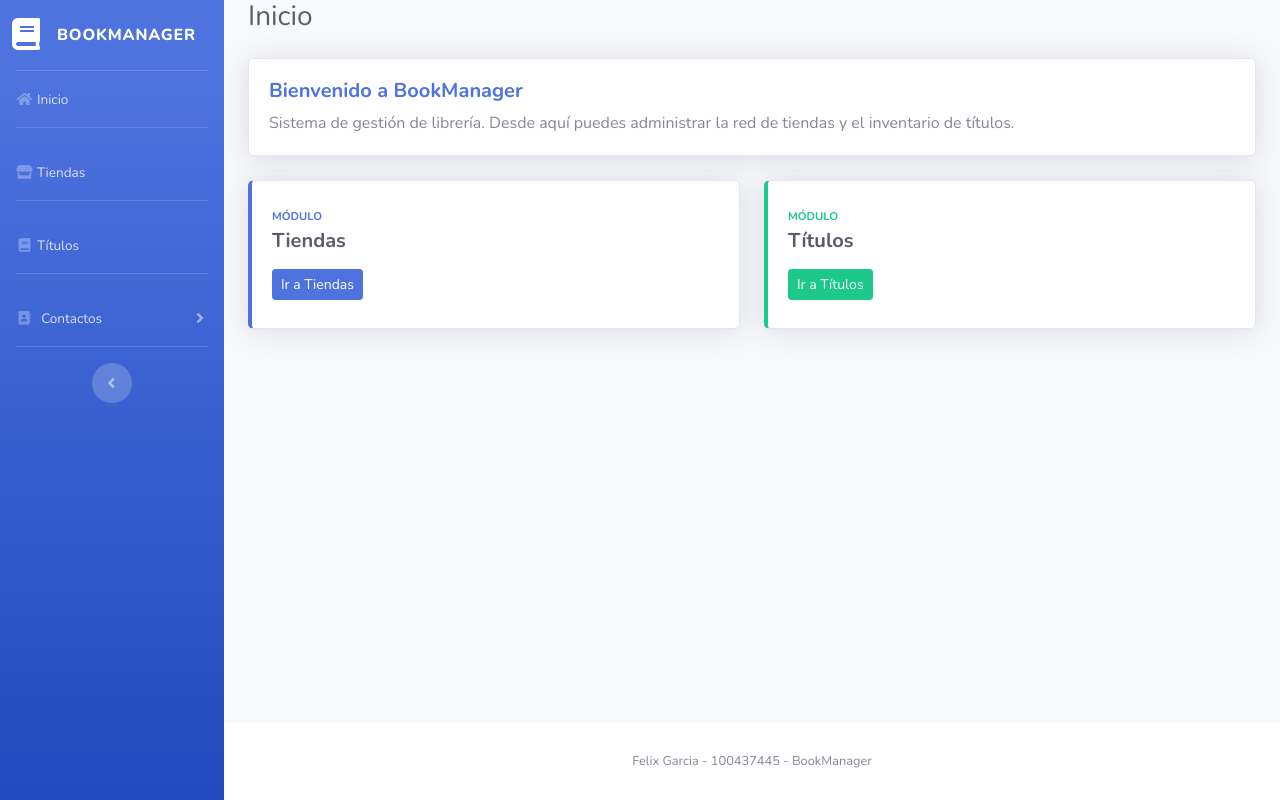
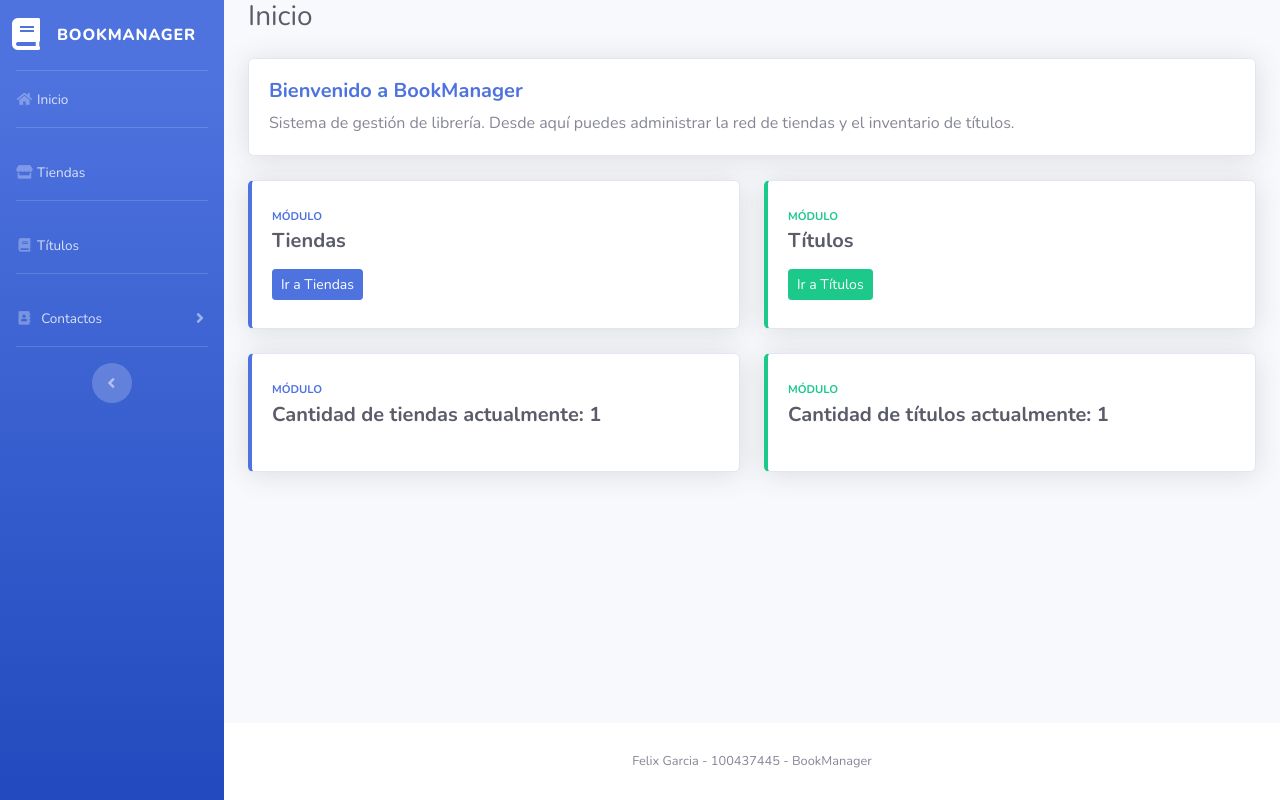
Before and after one commit to Fx0001/bookmanager-Felix-Garcia-100437445, a PHP site: page / in a window 1280 px wide. Run offline with PHP 8.4, Linux system fonts and the light colour scheme; tables that the repository leaves empty or names only in its code hold one stand-in row (values such as "Sample post").

Commit message:
Add files via upload

```diff
--- a/index.php
+++ b/index.php
@@ -1,4 +1,19 @@
-<?php include __DIR__ . '/includes/header.php'; ?>
+<?php
+require_once __DIR__ . '/config/database.php';
+require_once __DIR__ . '/models/Tienda.php';
+require_once __DIR__ . '/models/Titulo.php';
+
+$database = new Database();
+$db = $database->getConnection();
+
+$tiendaModel = new Tienda($db);
+$totalTiendas = $tiendaModel->ConteoTiendas();
+
+$tituloModel = new Titulo($db);
+$totalTitulos = $tituloModel->ConteoTitulos();
+
+include __DIR__ . '/includes/header.php';
+?>
 
 <!-- Título de la página -->
 <h1 class="h3 mb-4 text-gray-800">Inicio</h1>
@@ -41,4 +56,31 @@
     </div>
 </div>
 
+<!-- Métricas / Conteos -->
+<div class="row">
+    <div class="col-md-6 mb-4">
+        <div class="card border-left-primary shadow h-100 py-2">
+            <div class="card-body">
+                <div class="text-xs font-weight-bold text-primary text-uppercase mb-1">Módulo</div>
+                <div class="h5 mb-3 font-weight-bold text-gray-800">
+                    Cantidad de tiendas actualmente:
+                    <span><?php echo htmlspecialchars((string) ($totalTiendas ?? 0), ENT_QUOTES, 'UTF-8'); ?></span>
+                </div>
+            </div>
+        </div>
+    </div>
+
+    <div class="col-md-6 mb-4">
+        <div class="card border-left-success shadow h-100 py-2">
+            <div class="card-body">
+                <div class="text-xs font-weight-bold text-success text-uppercase mb-1">Módulo</div>
+                <div class="h5 mb-3 font-weight-bold text-gray-800">
+                    Cantidad de títulos actualmente:
+                    <span><?php echo htmlspecialchars((string) ($totalTitulos ?? 0), ENT_QUOTES, 'UTF-8'); ?></span>
+                </div>
+            </div>
+        </div>
+    </div>
+</div>
+
 <?php include __DIR__ . '/includes/footer.php'; ?>
--- a/models/Tienda.php
+++ b/models/Tienda.php
@@ -61,6 +61,14 @@ public function delete($id)
     return $stmt->execute([':id' => $id]);
 }
 
+public function ConteoTiendas(): int
+    {
+        $stmt = $this->db->prepare("SELECT COUNT(*) AS total FROM tiendas");
+        $stmt->execute();
+
+        return (int) $stmt->fetchColumn();
+    }
+
     // public function update($id, $datos) { ... }   <- UPDATE ... WHERE id_tienda = :id
     // public function delete($id) { ... }           <- DELETE ... WHERE id_tienda = :id
 }
--- a/models/Titulo.php
+++ b/models/Titulo.php
@@ -104,4 +104,12 @@ class Titulo
             ':fecha_publicacion' => $d['fecha_publicacion'],
         ];
     }
+
+    public function ConteoTitulos(): int
+    {
+        $stmt = $this->db->prepare("SELECT COUNT(*) AS total FROM titulos");
+        $stmt->execute();
+
+        return (int) $stmt->fetchColumn();
+    }
 }
```
